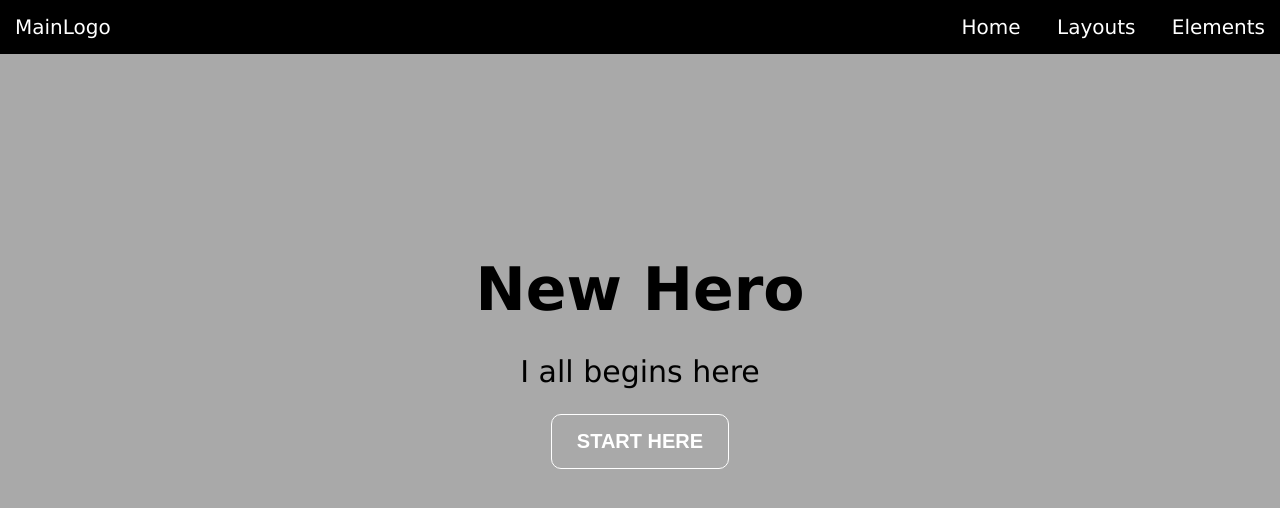
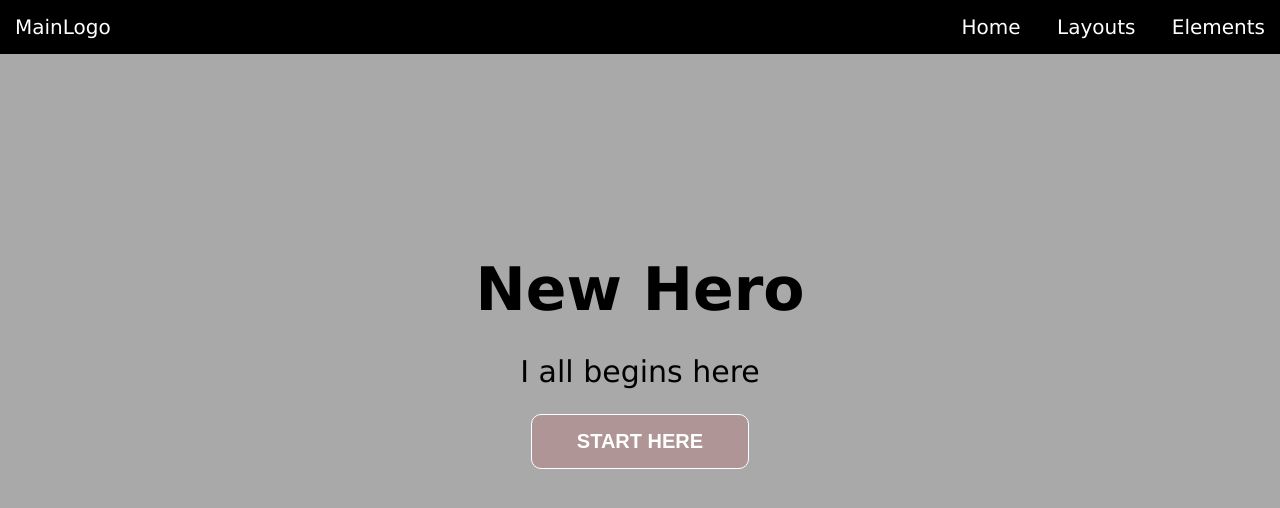
Before and after one commit to MariusCodeAcademy/FS-4-paskaita, a plain HTML site: page HTML_NAV/index.html in a window 1280 px wide. In both pictures the pointer is over the button "START HERE". Drawn offline with Linux system fonts and the light colour scheme.

Commit message:
css transition

```diff
--- a/HTML_NAV/style.css
+++ b/HTML_NAV/style.css
@@ -86,5 +86,10 @@ parodyti submeniu elmeneta  */
   padding: 15px 25px;
   font-weight: bold;
   font-size: 20px;
+  transition: background-color 1s, padding 2s;
 }
 /* hoveris */
+.outline:hover {
+  background-color: rgba(197, 77, 77, 0.219);
+  padding: 15px 45px;
+}
```
